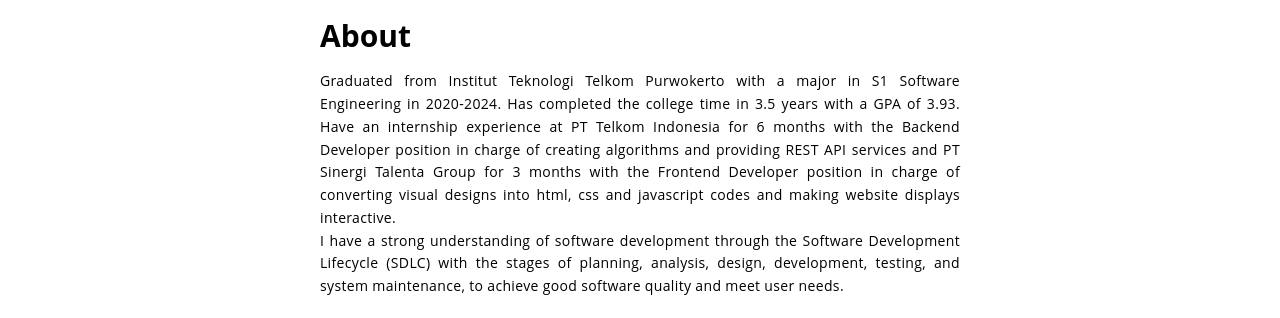
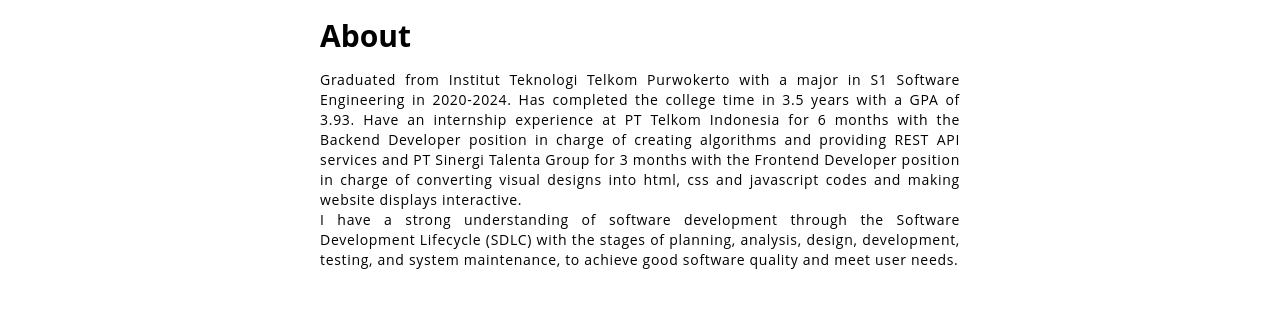
Before and after one commit to hudaputrasantosa/hudaputrasantosa.github.io, a React (Vite) app: page / in a window 1280 px wide. Shown: the part 373-691 px from the top of the page. Built offline with nearby package versions, Linux system fonts and the light colour scheme; no server answers; the database is empty.

Commit message:
fix: fix icons path of projects

```diff
--- a/src/pages/About/index.jsx
+++ b/src/pages/About/index.jsx
@@ -59,7 +59,7 @@
               </p>
             </div>
             <h2 className="font-bold lg:text-3xl text-2xl">About</h2>
-            <p className="text-justify text-sm antialiased leading-relaxed tracking-wide">
+            <p className="text-justify lg:text-sm text-[13px] antialiased leading-relaxed tracking-wider">
               Graduated from Institut Teknologi Telkom Purwokerto with a major
               in S1 Software Engineering in 2020-2024. Has completed the college
               time in 3.5 years with a GPA of 3.93. Have an internship
--- a/src/response/projects.js
+++ b/src/response/projects.js
@@ -1,7 +1,7 @@
 const baseUrlImages =
   "https://res.cloudinary.com/daxz4cuqx/image/upload/v1709809962/assets";
 const baseUrl =
-  "https://raw.githubusercontent.com/hudaputrasantosa/hudaputrasantosa.github.io/main/src/assets";
+  "https://raw.githubusercontent.com/hudaputrasantosa/hudaputrasantosa.github.io/main/public/assets";
 const webProjects = [
   {
     image: `${baseUrlImages}/images/projects/project-7_zscbbq.png`,
```
